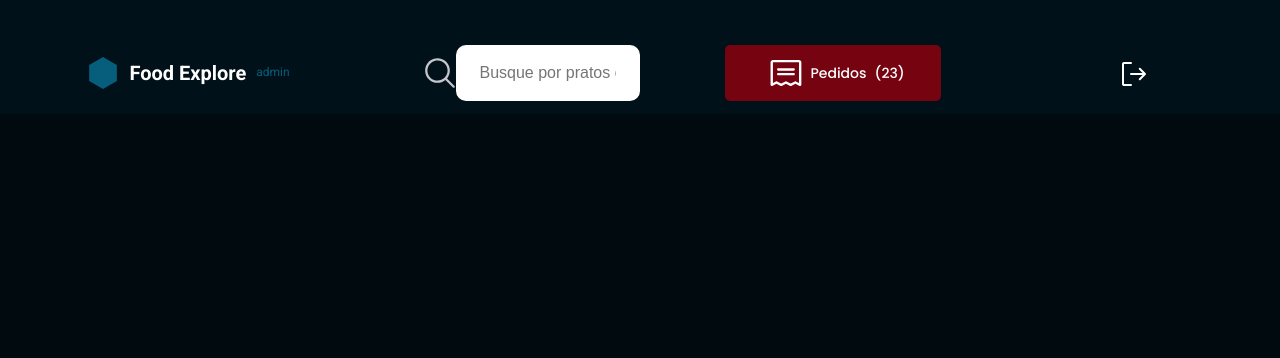
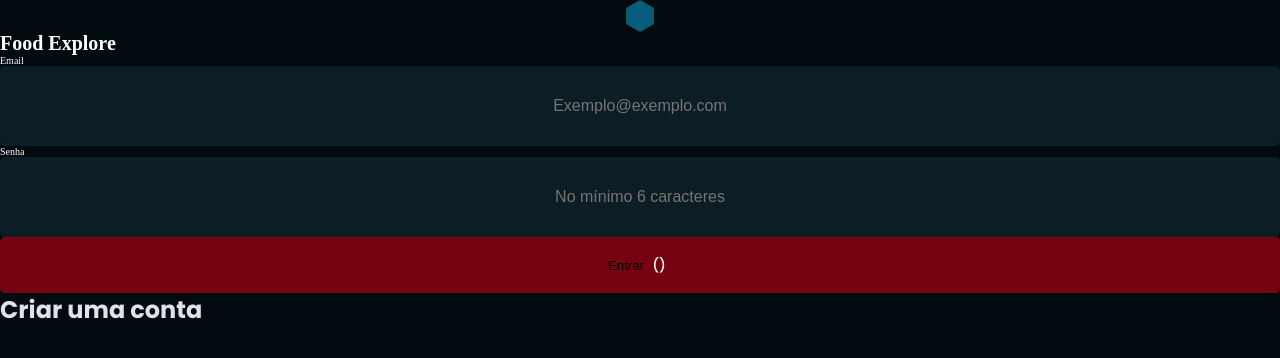
Before and after one commit to Patrick-Cabelin/projeto-explore-food-frontend, a React (Vite) app: page / in a window 1280 px wide. Shown: the top 358 px of the page. Built offline with nearby package versions, Linux system fonts and the light colour scheme.

Commit message:
refactory

```diff
--- a/src/assets/components/Button/index.jsx
+++ b/src/assets/components/Button/index.jsx
@@ -1,6 +1,10 @@
 import { Conteiner } from './style';
 
 function Button({title, loading = false ,icon: Icon,...rest}){
+    if(rest.orderNumber){
+        console.log(rest.orderNumber)
+    }
+
     return(
        <Conteiner
        type='button'
--- a/src/assets/components/Button/style.js
+++ b/src/assets/components/Button/style.js
@@ -30,7 +30,7 @@ const Conteiner = styled.button`
   span:last-child{
     position: absolute;
     top: 0.7rem;
-    left: 3.3rem;
+    left: 5.1rem;
     width: 2rem;
     height: 2rem;
 
--- a/src/assets/components/Header/style.js
+++ b/src/assets/components/Header/style.js
@@ -21,10 +21,9 @@ const  Container = styled.header`
         font: ${({theme})=> theme.FONTS.ROBOTO_BIG_BOLD};
         color: ${({theme})=> theme.COLORS.LIGHT_100};
         display: flex;
-        flex-direction: row;
         justify-content: center;
-        align-items: center;
-        gap: 1rem;
+        align-items: baseline;
+        gap: .8rem;
     }
 
     span{
@@ -32,24 +31,45 @@ const  Container = styled.header`
         color: ${({theme})=> theme.COLORS.CAKE_200};
     }
 
+    div:nth-child(2){
+        display: flex;
+        gap: .8rem;
+
+    }
+
+    div:last-child{
+        display: none;
+    }
 
     @media (min-width: 769px) {
+        justify-content: center;
+        gap: 3.2rem;
+
+        h1{
+            flex-direction: column;
+            justify-content: center;
+            align-items: flex-end;
+        }
         div:nth-child(2){
             display: flex;
             gap: 1rem;
-            align-items: center;
-            width: 30rem;
+            align-items: flex-start;
             justify-content: center;
         }
         > div:first-child{
-         display: none;
+            display: none;
         }
 
-        > div{
-            width: 21.6rem;
+        > div:nth-child(3){
+            width: 58.1rem;
+            height: 4.8rem;
             svg{
                 display: block;
             }
         }
+
+        div:last-child{
+            display: block;
+        }
     }
 `
--- a/src/assets/components/Input/style.js
+++ b/src/assets/components/Input/style.js
@@ -4,21 +4,24 @@ export { Container };
 
 const Container = styled.div`
   width: 100%;
+  background: ${({ theme }) => theme.COLORS.DARK_900};
+
   display: none;
+  padding: 1.2rem 1.4rem;
+  border-radius: .5rem;
+
 
   input{
-    width: 100%;
+    width: 25rem;
     height: 5.6rem;
 
     font-size: 1.6rem;
     color: ${({ theme }) => theme.COLORS.GRAY_100};
-
-    background: ${({ theme }) => theme.COLORS.GRAY_300};
+    background: none;
 
     border:none;
     border-radius: 1rem;
-
-    padding: 1.9rem 2.4rem;
+    text-align: center;
 
     &placeholder{
         color:${({ theme }) => theme.COLORS.GRAY_100};
@@ -32,6 +35,7 @@ const Container = styled.div`
     display: flex;
     align-items: center;
     justify-content: center;
+    gap: 1.4rem
 
     input{
       /* background-color: red; */
--- a/src/assets/pages/SignIn/index.jsx
+++ b/src/assets/pages/SignIn/index.jsx
@@ -1,23 +1,29 @@
-import { A } from "../SignUp/style"
+import { Container } from "./style"
 
 import {Button} from '../../components/Button'
 import {ButtonText} from '../../components/ButtonText'
-import {Header} from '../../components/Header'
-import {Tag} from '../../components/Ingredients'
 import {Input} from '../../components/Input'
-import {TextArea} from '../../components/TextArea'
 import {Icons} from '../../image/Icons'
 
 function SignIn(){
-    const {CareLeft} = Icons()
+    const {Logo} = Icons()
     return(
-        <>
-        <Header/>
-        {/* <DishCard/> */}
-        {/* <Input/> */}
-        {/* <TextArea/> */}
+        <Container>
+            <div>
+                <Logo/>
+                <h1>Food Explore</h1>
+            </div>
 
-        </>
+            <dataUser>
+                <label htmlFor="Iemail">Email</label>
+                <Input type='email' id='Iemail' placeholder='Exemplo@exemplo.com'/>
+                <label htmlFor="Ipassword">Senha</label>
+                <Input type='password' id='Ipassword' placeholder='No mínimo 6 caracteres'/>
+            </dataUser>
+            <Button title={'Entrar'}/>
+
+            <ButtonText title={'Criar uma conta'}/>
+        </Container>
     )
 }
 
--- a/src/assets/pages/SignIn/style.js
+++ b/src/assets/pages/SignIn/style.js
@@ -1,8 +1,9 @@
 import styled from 'styled-components';
 
-const A = styled.h2`
-    font: ${({theme})=> theme.FONTS.POPPINS_100_MEDIUM};
-    color: red;
+const Container = styled.div`
+
+
 `
 
-export {A}
+
+export { Container}
--- a/src/assets/theme/theme.js
+++ b/src/assets/theme/theme.js
@@ -31,8 +31,8 @@ export default {
         CARRONT_100: '#FBA94C',
         MINT_100: '#04D361',
 
-        CAKE_100: '#82F3FF',
-        CAKE_200: '#065E7C',
+        CAKE_100: '#065E7C',
+        CAKE_200: '#82F3FF',
     },
 
     FONTS:{
```
